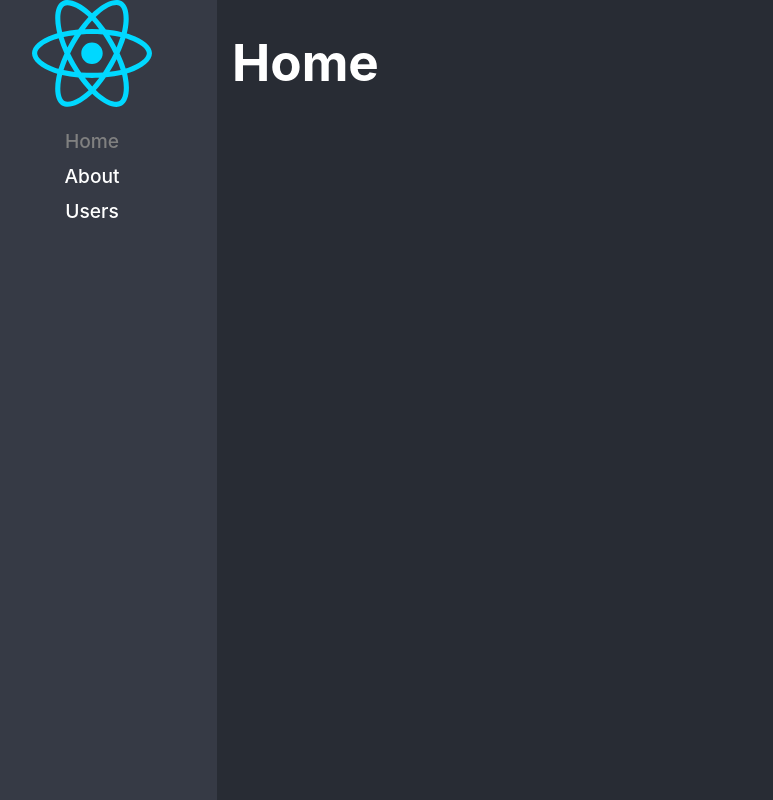
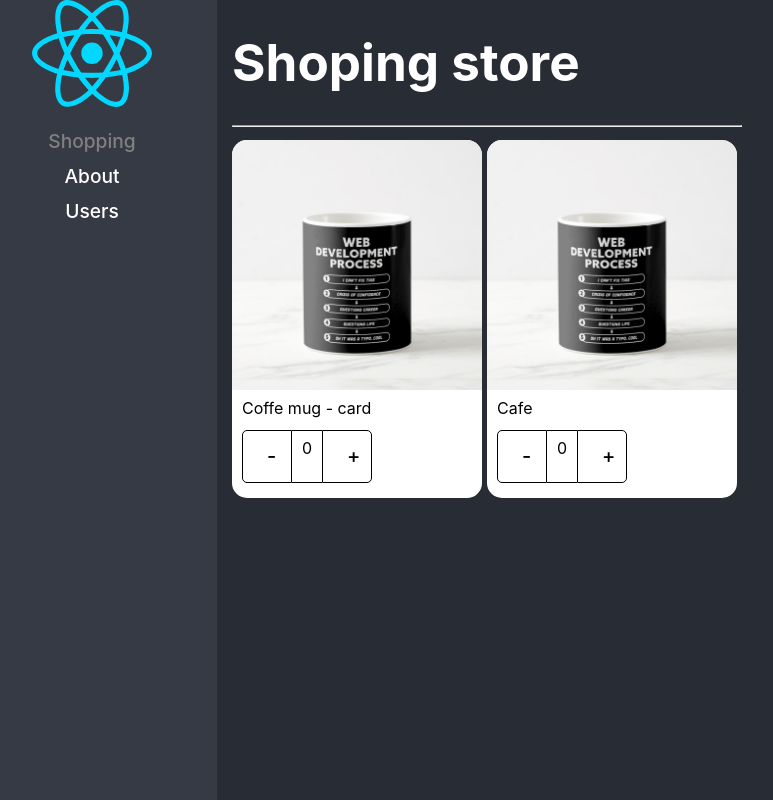
Before and after one commit to aallvi/lazy-react, a React (Vite) app: page /home in a window 1280 px wide. Shown: the whole page, without its empty margins (33-806 px from the left). Built offline with nearby package versions, Linux system fonts and the light colour scheme.

Commit message:
Compoenent compunt listo

```diff
--- /dev/null
+++ b/src/02-component-patterns/components/ProductButtons.tsx
@@ -0,0 +1,24 @@
+import { useContext } from "react"
+import { ProductContext } from "./ProductCard"
+import styles from '../styles/styles.module.css'
+
+
+export const ProductButtons = () => {
+
+    const {increaseBy,counter} = useContext(ProductContext)
+
+   return (
+
+    <div className={styles.buttonsContainer} >
+            <button onClick={ () => increaseBy(-1) } className={styles.buttonMinus} >-</button>
+
+            <div className={styles.countLabel} > {counter} </div>
+
+
+            <button onClick={ () => increaseBy(+1) } className={styles.buttonAdd} > + </button>
+
+          </div>
+
+   )
+
+}
--- /dev/null
+++ b/src/02-component-patterns/components/ProductCard.tsx
@@ -0,0 +1,58 @@
+import styles from '../styles/styles.module.css'
+import { createContext, ReactElement, useContext, useState } from 'react'
+import { Value } from 'sass'
+import { UseProduct } from '../hooks/UseProduct'
+import { ProductCardProps, ProductContextProps, } from '../interfaces/interfaces'
+// import { ProductImage } from './ProductImage'
+// import { ProductTitle } from './ProductTitle'
+// import { ProductButtons } from './ProductButtons'
+
+
+
+
+ export const ProductContext = createContext({} as ProductContextProps )
+
+ const {  Provider } = ProductContext;
+
+
+
+
+
+
+
+export const ProductCard = ({children,product} : ProductCardProps ) => {
+
+
+
+   const {increaseBy, counter} =  UseProduct()
+
+
+
+
+  return (
+    <Provider  value={{
+        counter,
+        increaseBy,
+        product
+    }} >
+    <div  className={styles.productCard} >
+
+        {children}
+
+          {/* <ProductImage img={product.img} />
+
+          <ProductTitle title={product.title} />
+
+
+          <ProductButtons counter={counter} increaseBy={increaseBy} /> */}
+
+
+    </div>
+    </Provider>
+  )
+}
+
+
+// ProductCard.Title = ProductTitle
+// ProductCard.Image = ProductImage
+// ProductCard.Buttons = ProductButtons
--- /dev/null
+++ b/src/02-component-patterns/components/ProductImage.tsx
@@ -0,0 +1,26 @@
+import { useContext } from "react";
+import { ProductContext } from "./ProductCard";
+import noImage from '../assets/no-image.jpg'
+import styles from '../styles/styles.module.css'
+
+export const ProductImage = ({img= '' } ) => {
+
+
+    const {product} = useContext(ProductContext)
+
+    let imgToShow:string;
+
+    if (img) {
+        imgToShow = img
+    } else if (product.img){
+        imgToShow = product.img
+    } else {
+        imgToShow = noImage
+    }
+
+
+    return (
+        <img className={ styles.productImg} src={ imgToShow } alt='Product image' />
+
+    )
+}
--- /dev/null
+++ b/src/02-component-patterns/components/ProductTitle.tsx
@@ -0,0 +1,15 @@
+import { useContext } from "react"
+import { ProductContext } from "./ProductCard"
+import styles from '../styles/styles.module.css'
+
+
+export const ProductTitle = ({title}: {title?:string}) => {
+
+    const {product} = useContext(ProductContext)
+
+
+    return (
+        <span className={styles.productDescription} > {title ? title : product.title} </span>
+
+    )
+}
--- /dev/null
+++ b/src/02-component-patterns/components/index.ts
@@ -0,0 +1,17 @@
+import { ProductButtons } from "./ProductButtons";
+import { ProductCard as ProductCardHOC } from "./ProductCard";
+import { ProductImage } from "./ProductImage";
+import { ProductTitle } from "./ProductTitle";
+
+export { ProductButtons } from "./ProductButtons";
+// export { ProductCard } from "./ProductCard";
+export { ProductImage } from "./ProductImage";
+export { ProductTitle } from "./ProductTitle";
+
+const ProductCard = Object.assign( ProductCardHOC, {
+    Title:ProductTitle,
+    Image: ProductImage,
+    Buttons: ProductButtons
+} )
+
+export default ProductCard
--- /dev/null
+++ b/src/02-component-patterns/hooks/UseProduct.ts
@@ -0,0 +1,15 @@
+import React, { useState } from 'react'
+
+export const UseProduct = () => {
+
+    const [counter, setCounter] = useState(0)
+
+    const increaseBy = (value:number) => {
+
+      setCounter( prev => Math.max( prev + value, 0 ))
+
+    }
+
+
+  return {increaseBy,counter}
+}
--- /dev/null
+++ b/src/02-component-patterns/interfaces/interfaces.ts
@@ -0,0 +1,22 @@
+import { ReactElement } from "react";
+
+
+
+export interface ProductCardProps {
+    product: Product,
+    children?: ReactElement | ReactElement[]
+
+}
+
+
+export interface Product {
+    id:string,
+    title:string,
+    img?:string
+}
+
+export interface ProductContextProps {
+    counter:number;
+    increaseBy: (value: number) => void,
+    product:Product
+}
--- /dev/null
+++ b/src/02-component-patterns/pages/ShoppingPage.tsx
@@ -0,0 +1,55 @@
+import ProductCard, { ProductImage,ProductTitle,ProductButtons } from "../components"
+
+
+
+const product = {
+    id:'1',
+    title:'Coffe mug - card',
+    img:'./coffee-mug.png'
+}
+
+
+export const ShoppingPage = () => {
+
+
+
+
+
+  return (
+    <div>
+
+        <h1>Shoping store</h1>
+        <hr/>
+
+
+        <div style={{display:'flex', flexDirection:'row', flexWrap:'wrap' }} >
+
+          <ProductCard product={product} >
+
+            <ProductCard.Image />
+            <ProductCard.Title  />
+            <ProductCard.Buttons />
+              {/* <ProductImage/>
+              <ProductTitle title={''} /> */}
+
+          </ProductCard>
+
+          <ProductCard product={product} >
+
+            <ProductImage />
+            <ProductTitle title={'Cafe'} />
+            <ProductButtons />
+
+
+          </ProductCard>
+
+
+
+
+        </div>
+
+
+
+    </div>
+  )
+}
--- /dev/null
+++ b/src/02-component-patterns/styles/styles.module.css
@@ -0,0 +1,62 @@
+
+
+.productCard {
+    background-color: white;
+    border-radius: 15px;
+    color: black;
+    padding-bottom: 5px;
+    width: 250px;
+    margin-right: 5px;
+    margin-top: 5px;
+}
+
+.productImg {
+    border-radius: 15px 15px 0px 0px;
+    width: 100%;
+}
+
+.productDescription {
+    margin: 10px;
+}
+
+.buttonsContainer {
+    margin: 10px;
+    display: flex;
+    flex-direction: row;
+}
+
+.buttonMinus {
+    cursor: pointer;
+    background-color: transparent;
+    border: 1px solid black;
+    border-radius: 5px 0px 0px 5px;
+    font-size: 20px;
+    width: 30px;
+}
+
+.buttonMinus:hover {
+    background-color: rgba(0, 0, 0, 0.1);
+}
+
+.countLabel {
+    border-bottom: 1px solid black;
+    border-top: 1px solid black;
+    font-size: 16px;
+    height: 46px;
+    padding-top: 5px;
+    text-align: center;
+    width: 30px;
+}
+
+.buttonAdd {
+    cursor: pointer;
+    background-color: transparent;
+    border: 1px solid black;
+    border-radius: 0px 5px 5px 0px;
+    font-size: 20px;
+    width: 30px;
+}
+
+.buttonAdd:hover {
+    background-color: rgba(0, 0, 0, 0.1);
+}
--- a/src/routes/Navigation.tsx
+++ b/src/routes/Navigation.tsx
@@ -1,6 +1,7 @@
 import React from 'react'
 import { BrowserRouter } from 'react-router-dom'
 import { Routes, Route, Link, NavLink, Navigate} from "react-router-dom";
+import { ShoppingPage } from '../02-component-patterns/pages/ShoppingPage';
 import logo from "../assets/react.svg"
 
 
@@ -21,7 +22,7 @@ export const Navigation = () => {
                 <ul>
 
                       <li>
-                            <NavLink to='/home'  className={ ({isActive})=>  isActive ? 'nav-active' :'' } >Home</NavLink>
+                            <NavLink to='/home'  className={ ({isActive})=>  isActive ? 'nav-active' :'' } >Shopping</NavLink>
                       </li>
                       <li>
                             <NavLink to='/about' className={ ({isActive})=>  isActive ? 'nav-active' :'' } >About</NavLink>
@@ -39,7 +40,7 @@ export const Navigation = () => {
 
                 <Route path='about' element={<h1>About</h1>} />
                 <Route path='users' element={<h1>Users</h1>} />
-                <Route path='home' element={<h1>Home</h1>} />
+                <Route path='home' element={ <ShoppingPage/> } />
                 <Route path='/*' element={ <Navigate to='home' replace /> } />
 
 
```
Also changed, not shown: public/coffee-mug.png (added), src/02-component-patterns/assets/no-image.jpg (added).
